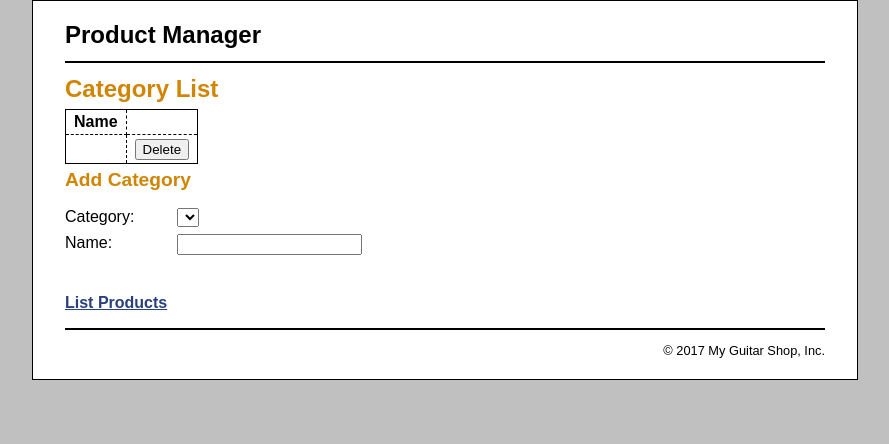
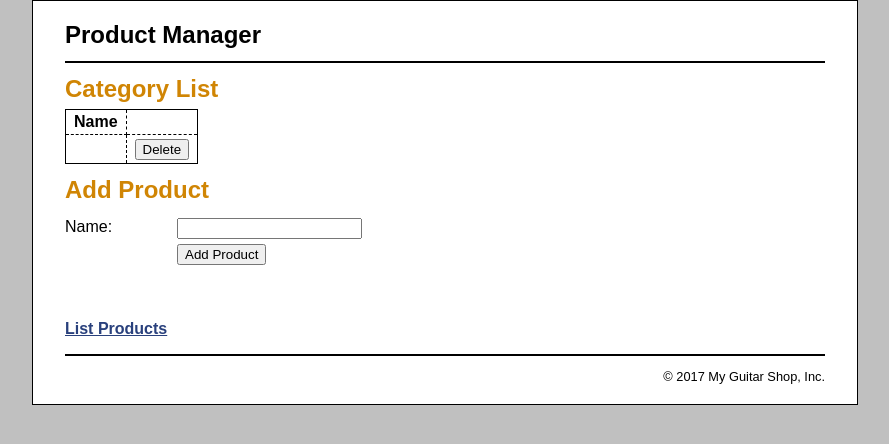
Before and after one commit to ddo6/is218hw4-1, a PHP site: page /category_list.php in a window 1280 px wide. Shown: the top 444 px of the page, without its empty margins (195-1084 px from the left). Run offline with PHP 8.4, Linux system fonts and the light colour scheme; tables that the repository leaves empty or names only in its code hold one stand-in row (values such as "Sample post"); data that the repository does not hold is empty.

Commit message:
Update category_list.php

```diff
--- a/category_list.php
+++ b/category_list.php
@@ -45,25 +45,17 @@ $statement->closeCursor();
 
     </table>
 
-    <h2>Add Category</h2>
+    <!-- add code for the form here -->
+  <h1>Add Product</h1>
         <form action="add_product.php" method="post"
               id="add_product_form">
 
-            <label>Category:</label>
-            <select name="category_id">
-            <?php foreach ($categories as $category) : ?>
-                <option value="<?php echo $category['categoryID']; ?>">
-                    <?php echo $category['categoryName']; ?>
-                </option>
-            <?php endforeach; ?>
-            </select><br>
+          <label>Name:</label>
+            <input type="text" name="code"><br>
+          <label>&nbsp;</label>
+            <input type="submit" value="Add Product"><br>
 
-
-            <label>Name:</label>
-            <input type="text" name="name"><br>
-
-
-    <!-- add code for the form here -->
+  </form>
 
     <br>
     <p><a href="index.php">List Products</a></p>
```
